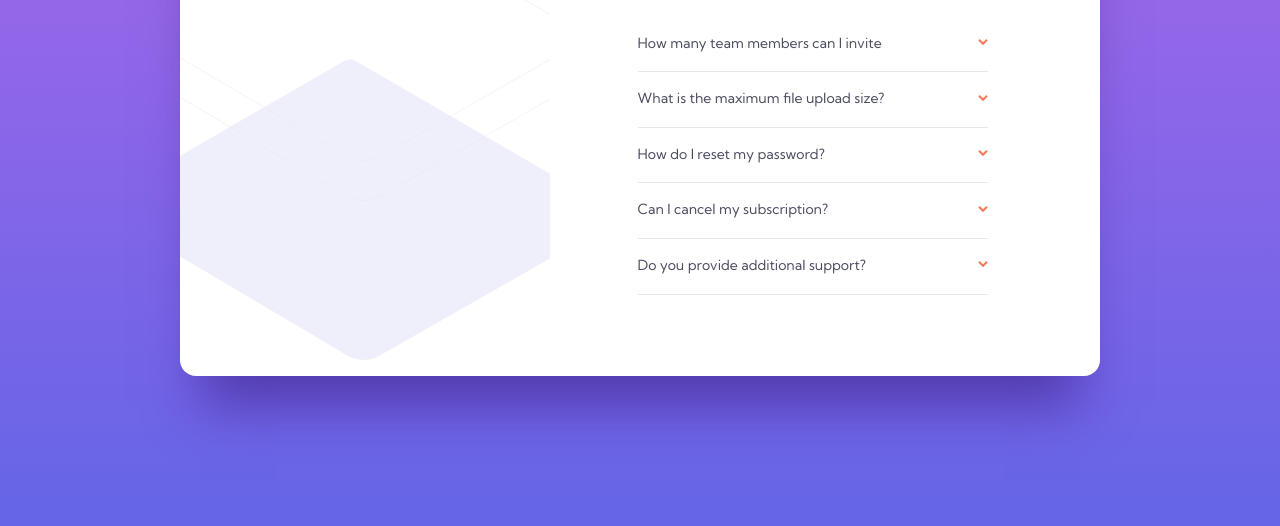
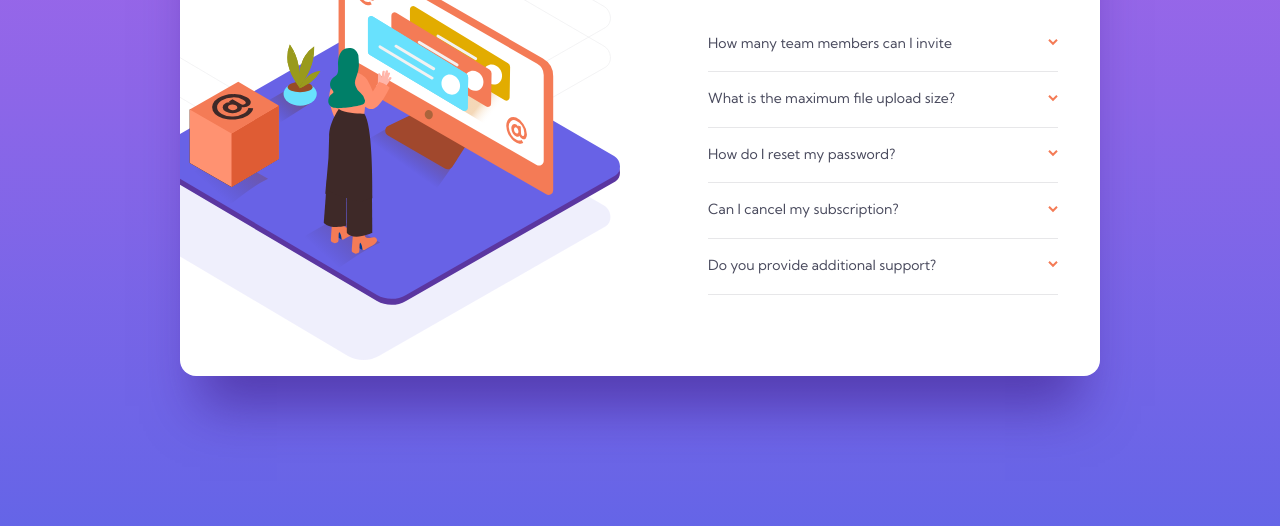
Before and after one commit to AmrAbdelgwaad/Faq-Section, a plain HTML site: page index.html in a window 1280 px wide. Shown: the part 274-800 px from the top of the page. Drawn offline with Linux system fonts and the light colour scheme; the site is published under a folder, as on GitHub Pages, so addresses that start at the root find nothing.

Commit message:
Fixing the image path

```diff
--- a/index.html
+++ b/index.html
@@ -27,7 +27,7 @@
     <main>
       <article class="faq">
         <img
-          src="/images/illustration-woman-online-mobile.svg"
+          src="images/illustration-woman-online-mobile.svg"
           alt=""
           class="faq__picture"
         />
```
